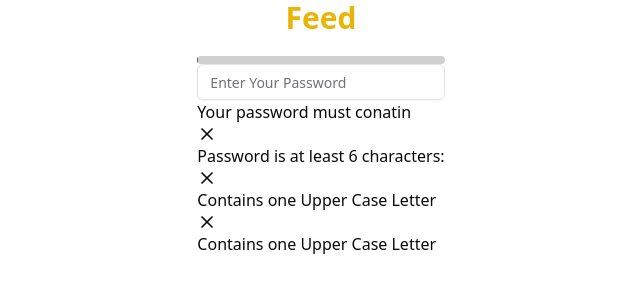
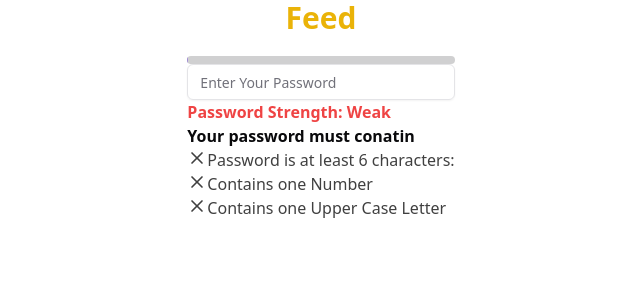
Before and after one commit to AlejandroV01/Ducky, a Next.js app in the folder client/: page /feed in a window 1280 px wide. Shown: the top 300 px of the page, without its empty margins (319-959 px from the left). Built offline with nearby package versions, Linux system fonts and the light colour scheme.

Commit message:
This looks about right now

```diff
--- a/client/src/components/PasswordStrength.tsx
+++ b/client/src/components/PasswordStrength.tsx
@@ -8,7 +8,6 @@ const PasswordStrength = () => {
   const [progressValue, setProgressValue] = useState<number>(0);
 
   function containsSpecialChar(password: string): boolean {
-    // Define a regular expression for special characters
     const specialCharPattern = /[!@#$%^&*(),.?":{}|<>]/;
     return specialCharPattern.test(password);
   }
@@ -16,7 +15,7 @@ const PasswordStrength = () => {
     let strength = 0;
 
     if (password.length >= 6) strength += 33;
-    if (/[A-Z]/.test(password)) strength += 33;
+    if (/[0-9]/.test(password)) strength += 33;
     if (containsSpecialChar(password)) strength += 34;
     return strength;
   }
@@ -25,53 +24,73 @@ const PasswordStrength = () => {
     setPassword(value);
     setProgressValue(calculateStrength(value));
   };
+  function strengthLevel(strength: number): {
+    level: string;
+    textColor: string;
+  } {
+    if (strength < 33) {
+      return { level: "Weak", textColor: "text-red-500" };
+    } else if (strength < 66) {
+      return { level: "Moderate", textColor: "text-yellow-500" };
+    } else {
+      return { level: "Strong", textColor: "text-green-500" };
+    }
+  }
+  const { level, textColor } = strengthLevel(progressValue);
 
   return (
     <div>
-      <Progress color="red-500" value={progressValue} />
+      <Progress className="[&>*]:bg-[#8B6ED4]" value={progressValue} />
       <Input
         value={password}
         onChange={handleInputChange}
         placeholder="Enter Your Password"
       />
-      <h1>Your password must conatin</h1>
-      <div className="LargerThen6">
+      <h1 className={`md:font-bold ${textColor}`}>
+        Password Strength: {level}
+      </h1>
+      <h1 className="md:font-bold">Your password must conatin</h1>
+      <div className="flex">
         {password.length >= 6 ? (
           <Check size={20} className="text-green-500" />
         ) : (
-          <X size={20} className="text-grey-400" />
+          <X size={20} className="text-neutral-700" />
         )}
         <p
-          className={password.length >= 6 ? "text-green-500" : "text-grey-400"}
+          className={
+            password.length >= 6 ? "text-green-500" : "text-neutral-700"
+          }
         >
           Password is at least 6 characters:
         </p>
       </div>
 
-      <div className="UpperCase">
-        {/[A-Z]/.test(password) ? (
+      <div className="flex">
+        {/[0-9]/.test(password) ? (
           <Check size={20} className="text-green-500" />
         ) : (
-          <X size={20} className="text-grey-400" />
+          <X size={20} className="text-neutral-700" />
         )}
         <p
           className={
-            /[A-Z]/.test(password) ? "text-green-500" : "text-grey-400"
+            /[0-9]/.test(password) ? "text-green-500" : "text-neutral-700"
           }
         >
-          Contains one Upper Case Letter
+          Contains one Number
         </p>
       </div>
 
-      <div className="SpecialCharacter">
+      <div className="flex">
         {containsSpecialChar(password) ? (
           <Check size={20} className="text-green-500" />
         ) : (
-          <X size={20} className="text-grey-400" />
+          <X size={20} className="text-neutral-700" />
         )}
         <p
           className={
-            containsSpecialChar(password) ? "text-green-500" : "text-grey-400"
+            containsSpecialChar(password)
+              ? "text-green-500"
+              : "text-neutral-700"
           }
         >
           Contains one Upper Case Letter
```
